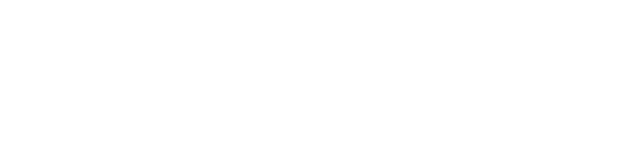
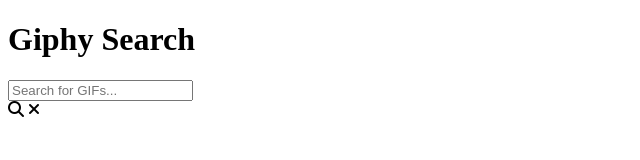
Before and after one commit to CodeB1ack/Project2, a plain HTML site: page index.html in a window 1280 px wide. Shown: the whole page, without its empty margins (0-640 px from the left). Drawn offline with Linux system fonts and the light colour scheme.

Commit message:
add font awesome

```diff
--- a/index.html
+++ b/index.html
@@ -3,9 +3,19 @@
 <head>
     <meta charset="UTF-8">
     <meta name="viewport" content="width=device-width, initial-scale=1.0">
-    <title>Document</title>
+    <script src="https://kit.fontawesome.com/fda2c43a03.js" crossorigin="anonymous"></script>
+    <title>Giphy Search</title>
 </head>
 <body>
-
+    <div class="container">
+        <h1 class="title">Giphy Search</h1>
+            <form action="" class="search-form">
+            <input type="text" class="search-input" placeholder="Search for GIFs...">
+            <div class="search-button">
+                <i class="fa-solid fa-magnifying-glass"></i>
+                <i class="fa-solid fa-xmark"></i>
+            </div>
+            </form>
+    </div>
 </body>
 </html>
```
